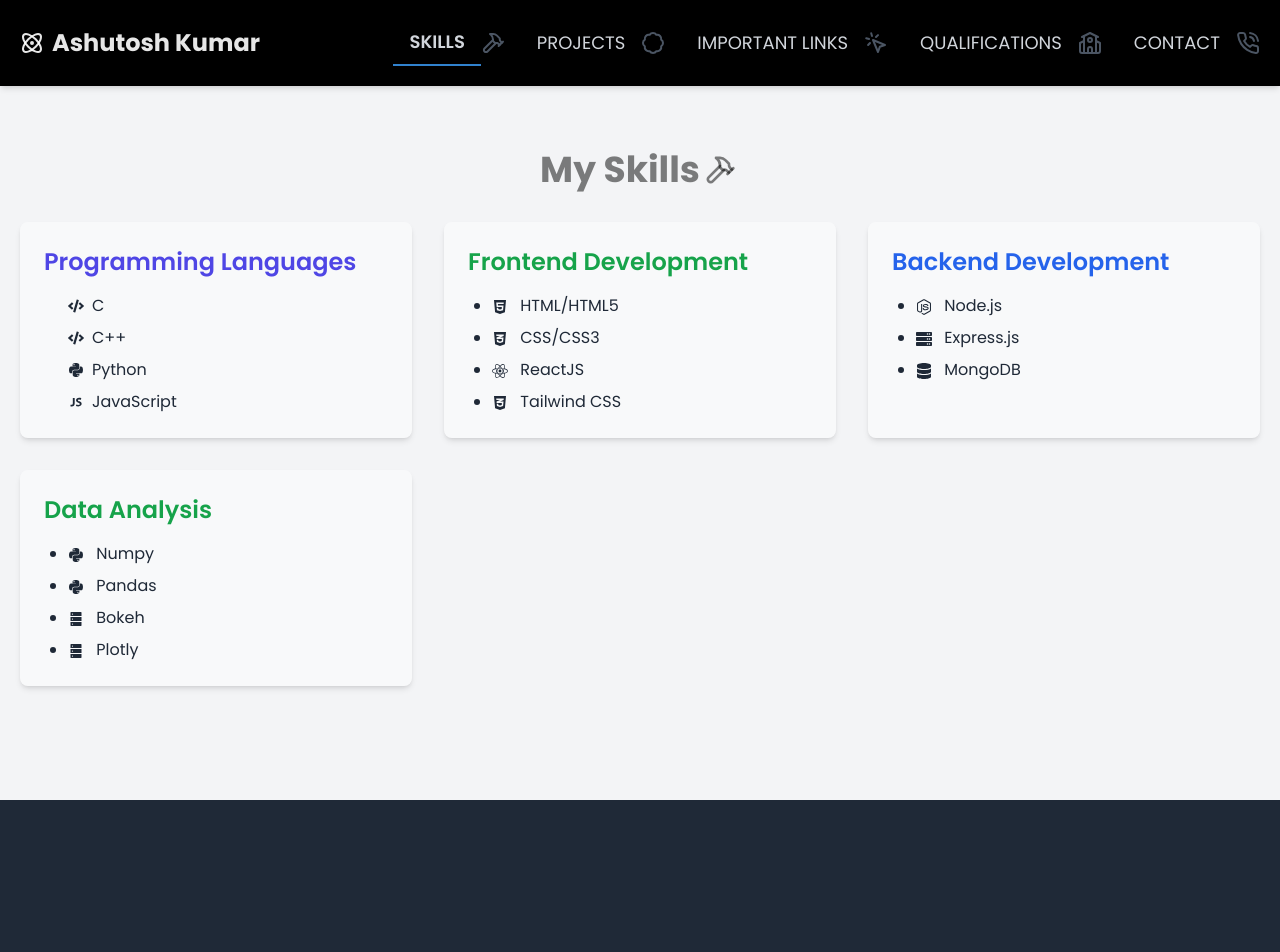
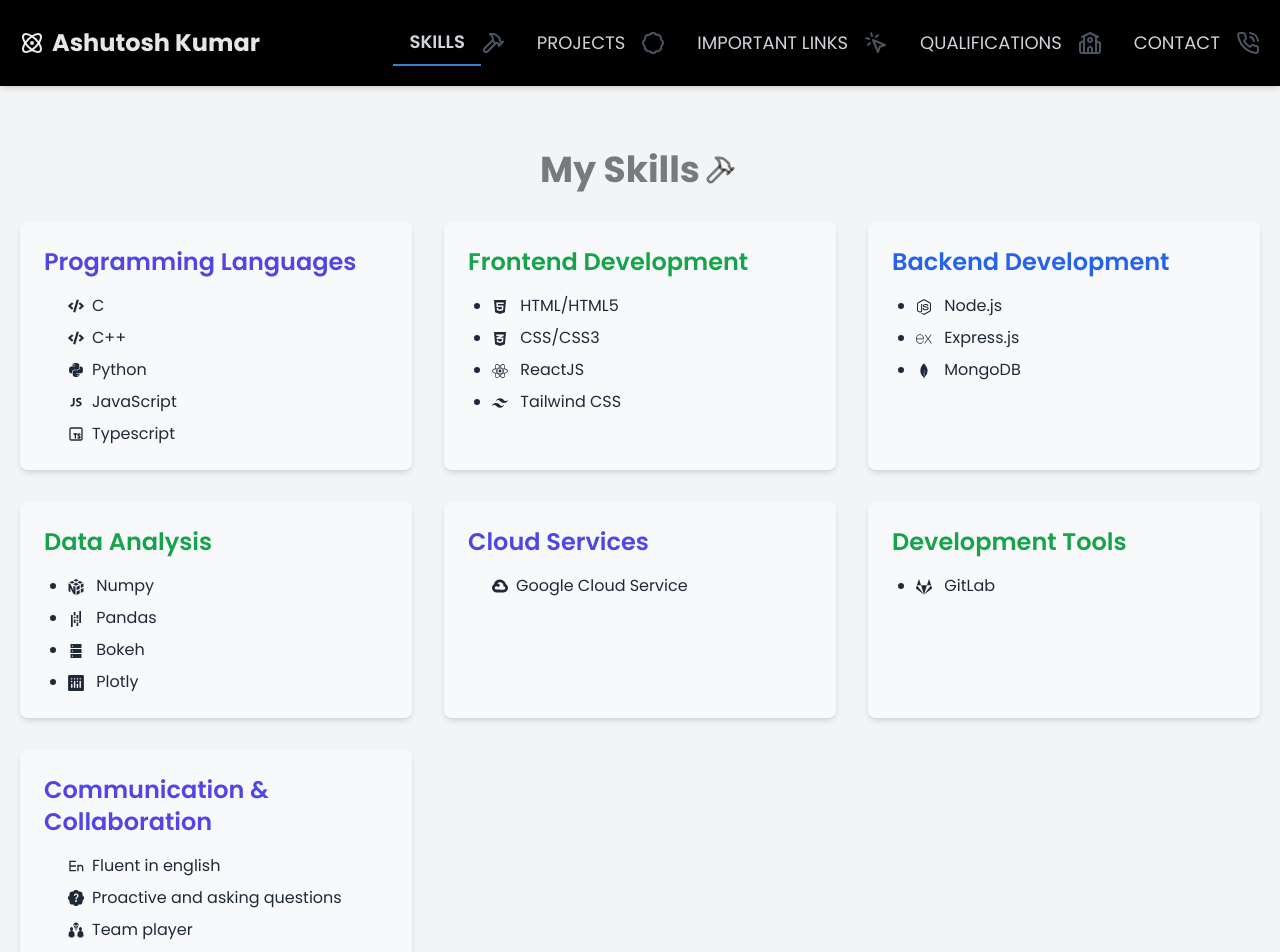
Before and after one commit to ashusnapx/portfolio-website, a React (Create React App) app in the folder portfolio/: page /skills in a window 1280 px wide. Shown: the top 952 px of the page. Before the commit the page ends 800 px from the top, so only its background shows below. Built offline with nearby package versions, Linux system fonts and the light colour scheme.

Commit message:
skills updated!

```diff
--- a/portfolio/src/components/Skills.js
+++ b/portfolio/src/components/Skills.js
@@ -6,12 +6,16 @@
   FaReact,
   FaPython,
   FaNodeJs,
-  FaServer,
-  FaDatabase
 } from 'react-icons/fa';
 import { DiJavascript1 } from 'react-icons/di';
 import { AiFillDatabase } from 'react-icons/ai';
+import { GiTeamIdea } from "react-icons/gi";
+import { RiEnglishInput } from "react-icons/ri";
 import { LucideHammer } from 'lucide-react';
+import { SiGooglecloud, SiFuturelearn, SiVisualstudiocode, SiPandas, SiPlotly, SiNumpy, SiMongodb, SiExpress, SiTailwindcss } from "react-icons/si";
+import { BsFillPatchQuestionFill } from "react-icons/bs";
+import { FaGitlab } from "react-icons/fa";
+import { TbBrandTypescript } from "react-icons/tb";
 
 const Skills = () => {
   useEffect( () => {
@@ -28,6 +32,9 @@
           <LucideHammer className="text-4xl font-bold mb-8 text-black/50 text-center w-10 h-8" />
         </div>
         <div className="grid grid-cols-1 md:grid-cols-2 lg:grid-cols-3 gap-8">
+
+
+
           <div className="bg-white/40 p-6 rounded-lg shadow-md">
             <h2 className="text-2xl font-semibold mb-4 text-indigo-600">
               Programming Languages
@@ -42,35 +49,94 @@
               <li className="mb-2 flex items-center">
                 <FaPython className="mr-2" /> Python
               </li>
+              <li className="mb-2 flex items-center">
+                <DiJavascript1 className="mr-2" /> JavaScript
+              </li>
               <li className="flex items-center">
-                <DiJavascript1 className="mr-2" /> JavaScript
+                <TbBrandTypescript className="mr-2" /> Typescript
               </li>
             </ul>
           </div>
+
+
+
+
           <div className="bg-white/40  p-6 rounded-lg shadow-md">
             <h2 className="text-2xl font-semibold mb-4 text-green-600">Frontend Development</h2>
             <ul className="list-disc pl-6 text-gray-800">
               <li className="mb-2"><FaHtml5 className="inline mr-2" /> HTML/HTML5</li>
               <li className="mb-2"><FaCss3Alt className="inline mr-2" /> CSS/CSS3</li>
               <li className="mb-2"><FaReact className="inline mr-2" /> ReactJS</li>
-              <li><FaCss3Alt className="inline mr-2" /> Tailwind CSS</li>
+              <li><SiTailwindcss className="inline mr-2" /> Tailwind CSS</li>
             </ul>
           </div>
+
+
+
+
+
           <div className="bg-white/40 p-6 rounded-lg shadow-md">
             <h2 className="text-2xl font-semibold mb-4 text-blue-600">Backend Development</h2>
             <ul className="list-disc pl-6 text-gray-800">
               <li className="mb-2"><FaNodeJs className="inline mr-2" /> Node.js</li>
-              <li className="mb-2"><FaServer className="inline mr-2" /> Express.js</li>
-              <li className="mb-2"><FaDatabase className="inline mr-2" /> MongoDB</li>
+              <li className="mb-2"><SiExpress className="inline mr-2" /> Express.js</li>
+              <li className="mb-2"><SiMongodb className="inline mr-2" /> MongoDB</li>
             </ul>
           </div>
+
+
+
+
           <div className="bg-white/40 p-6 rounded-lg shadow-md">
             <h2 className="text-2xl font-semibold mb-4 text-green-600">Data Analysis</h2>
             <ul className="list-disc pl-6 text-gray-800">
-              <li className="mb-2"><FaPython className="inline mr-2" /> Numpy</li>
-              <li className="mb-2"><FaPython className="inline mr-2" /> Pandas</li>
+              <li className="mb-2"><SiNumpy className="inline mr-2" /> Numpy</li>
+              <li className="mb-2"><SiPandas className="inline mr-2" /> Pandas</li>
               <li className="mb-2"><AiFillDatabase className="inline mr-2" /> Bokeh</li>
-              <li><AiFillDatabase className="inline mr-2" /> Plotly</li>
+              <li><SiPlotly className="inline mr-2" /> Plotly</li>
+            </ul>
+          </div>
+
+
+          <div className="bg-white/40 p-6 rounded-lg shadow-md">
+            <h2 className="text-2xl font-semibold mb-4 text-indigo-600">
+              Cloud Services
+            </h2>
+            <ul className="list-disc pl-6 text-gray-800">
+              <li className="list-disc mb-2 flex items-center">
+                <SiGooglecloud className="mr-2" /> Google Cloud Service
+              </li>
+            </ul>
+          </div>
+
+
+          <div className="bg-white/40  p-6 rounded-lg shadow-md">
+            <h2 className="text-2xl font-semibold mb-4 text-green-600">Development Tools</h2>
+            <ul className="list-disc pl-6 text-gray-800">
+              <li className="mb-2"><FaGitlab className="inline mr-2" /> GitLab</li>
+            </ul>
+          </div>
+
+          <div className="bg-white/40 p-6 rounded-lg shadow-md">
+            <h2 className="text-2xl font-semibold mb-4 text-indigo-600">
+              Communication & Collaboration
+            </h2>
+            <ul className="list-disc pl-6 text-gray-800">
+              <li className="mb-2 flex items-center">
+                <RiEnglishInput className="mr-2" /> Fluent in english
+              </li>
+              <li className="mb-2 flex items-center">
+                <BsFillPatchQuestionFill className="mr-2" /> Proactive and asking questions
+              </li>
+              <li className="mb-2 flex items-center">
+                <GiTeamIdea className="mr-2" /> Team player
+              </li>
+              <li className="mb-2 flex items-center">
+                <SiVisualstudiocode className="mr-2" /> Documenting the codebase
+              </li>
+              <li className="flex items-center">
+                <SiFuturelearn className="mr-2" /> Daily learner
+              </li>
             </ul>
           </div>
         </div>
```
